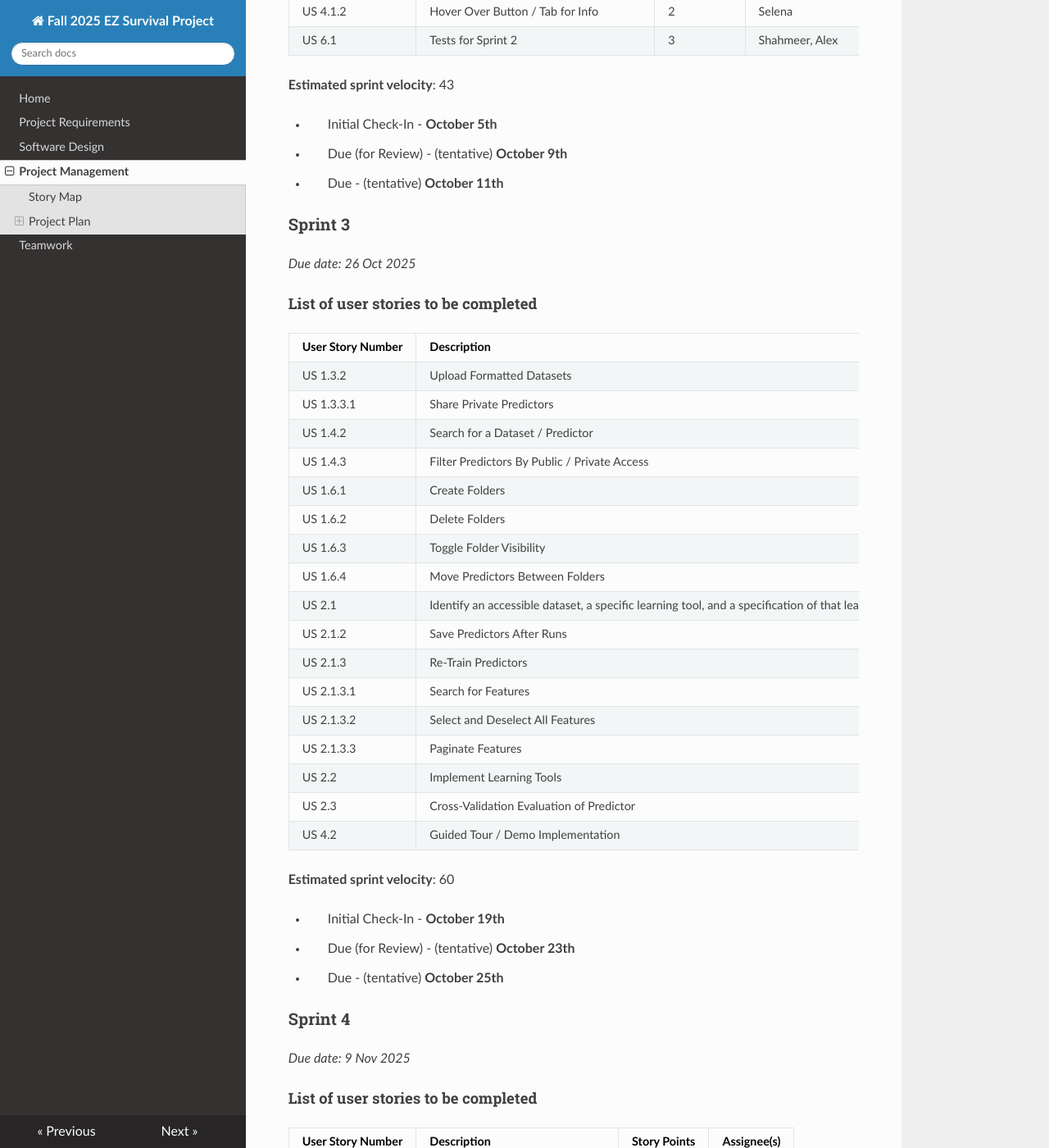
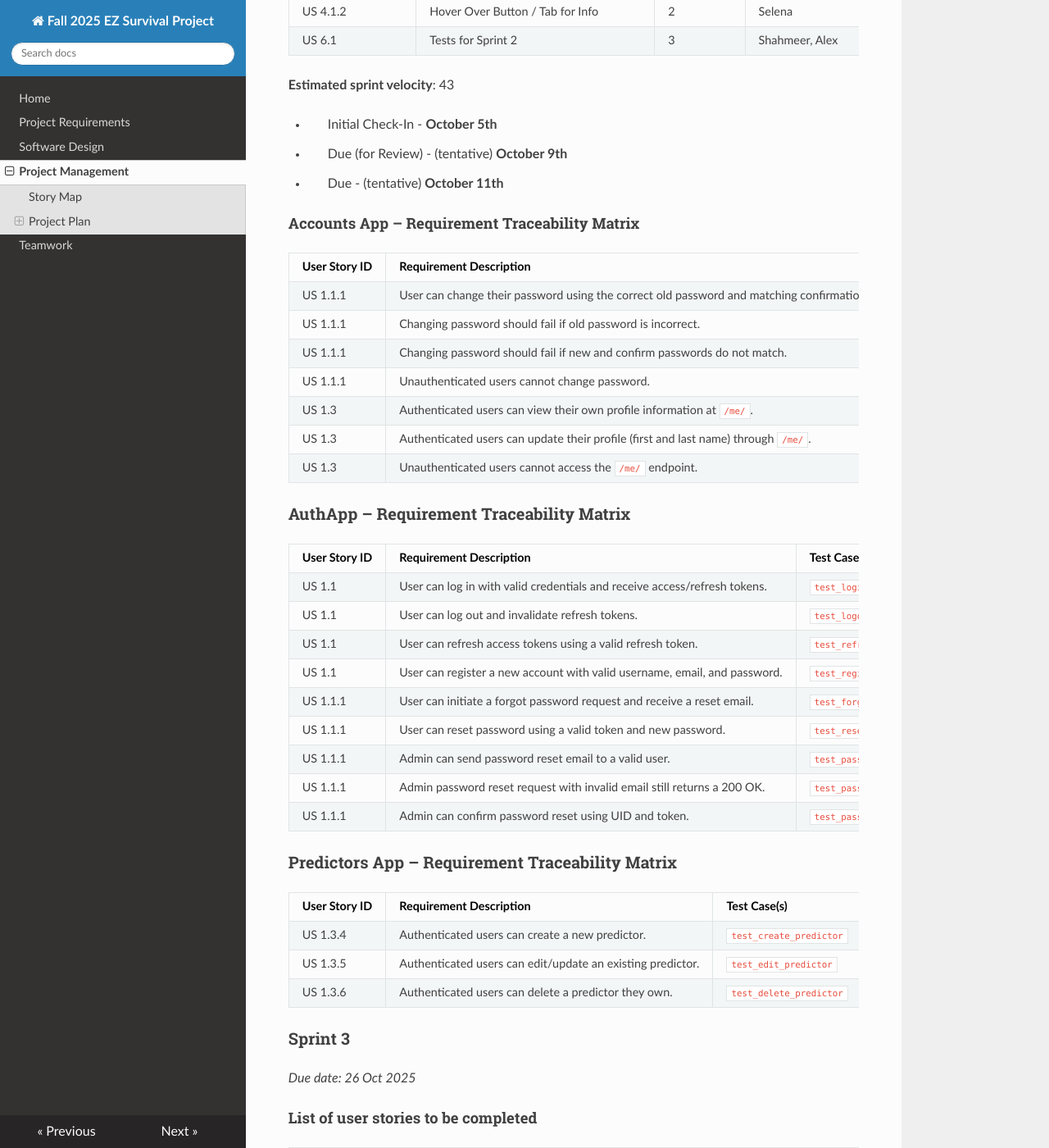
Before and after one commit to Xenocynic/IndividualSurvivalDistributions, an MkDocs documentation site: the page built from docs/management.md, in a window 1280 px wide and 1400 px high, scrolled down 2719 px. Shown: the whole window at 82% size. Built offline with MkDocs 1.6.1, drawn with Linux system fonts in a browser that asks for light colours; nearby versions of some CDN libraries.

Commit message:
Added RTMS for accounts, authapp and predictors

```diff
--- a/docs/management.md
+++ b/docs/management.md
@@ -108,6 +108,40 @@ Meeting Minutes are [here](https://docs.google.com/document/d/1bArJtUYmxfYM_rN1S
 
 * > Due - (tentative) **October 11th**
 
+#### Accounts App – Requirement Traceability Matrix
+
+| User Story ID | Requirement Description | Test Case(s) | Test File | Coverage Status |
+|---------------|------------------------|--------------|-----------|----------------|
+| US 1.1.1 | User can change their password using the correct old password and matching confirmation. | `test_change_password_success` | `test_accounts.py` | Covered |
+| US 1.1.1 | Changing password should fail if old password is incorrect. | `test_change_password_incorrect_old` | `test_accounts.py` | Covered |
+| US 1.1.1 | Changing password should fail if new and confirm passwords do not match. | `test_change_password_mismatch` | `test_accounts.py` | Covered |
+| US 1.1.1 | Unauthenticated users cannot change password. | `test_unauthenticated_cannot_change_password` | `test_accounts.py` | Covered |
+| US 1.3 | Authenticated users can view their own profile information at `/me/`. | `test_get_profile` | `test_accounts.py` | Covered |
+| US 1.3 | Authenticated users can update their profile (first and last name) through `/me/`. | `test_update_profile` | `test_accounts.py` | Covered |
+| US 1.3 | Unauthenticated users cannot access the `/me/` endpoint. | `test_unauthenticated_cannot_access_me` | `test_accounts.py` | Covered |
+
+### AuthApp – Requirement Traceability Matrix
+
+| User Story ID | Requirement Description | Test Case(s) | Test File | Coverage Status |
+|---------------|------------------------|--------------|-----------|----------------|
+| US 1.1 | User can log in with valid credentials and receive access/refresh tokens. | `test_login_user` | `test_auth.py` | Covered |
+| US 1.1 | User can log out and invalidate refresh tokens. | `test_logout_user` | `test_auth.py` | Covered |
+| US 1.1 | User can refresh access tokens using a valid refresh token. | `test_refresh_token` | `test_auth.py` | Covered |
+| US 1.1 | User can register a new account with valid username, email, and password. | `test_register_user` | `test_auth.py` | Covered |
+| US 1.1.1 | User can initiate a forgot password request and receive a reset email. | `test_forgot_password_sends_email` | `test_auth.py` | Covered |
+| US 1.1.1 | User can reset password using a valid token and new password. | `test_reset_password_success` | `test_auth.py` | Covered |
+| US 1.1.1 | Admin can send password reset email to a valid user. | `test_password_reset_email_sent` | `test_auth.py` | Covered |
+| US 1.1.1 | Admin password reset request with invalid email still returns a 200 OK. | `test_password_reset_invalid_email` | `test_auth.py` | Covered |
+| US 1.1.1 | Admin can confirm password reset using UID and token. | `test_password_reset_confirm` | `test_auth.py` | Covered |
+
+### Predictors App – Requirement Traceability Matrix
+
+| User Story ID | Requirement Description | Test Case(s) | Test File | Coverage Status |
+|---------------|------------------------|--------------|-----------|----------------|
+| US 1.3.4 | Authenticated users can create a new predictor. | `test_create_predictor` | `test_predictors.py` | Covered |
+| US 1.3.5 | Authenticated users can edit/update an existing predictor. | `test_edit_predictor` | `test_predictors.py` | Covered |
+| US 1.3.6 | Authenticated users can delete a predictor they own. | `test_delete_predictor` | `test_predictors.py` | Covered |
+
 
 ### Sprint 3
 
```
